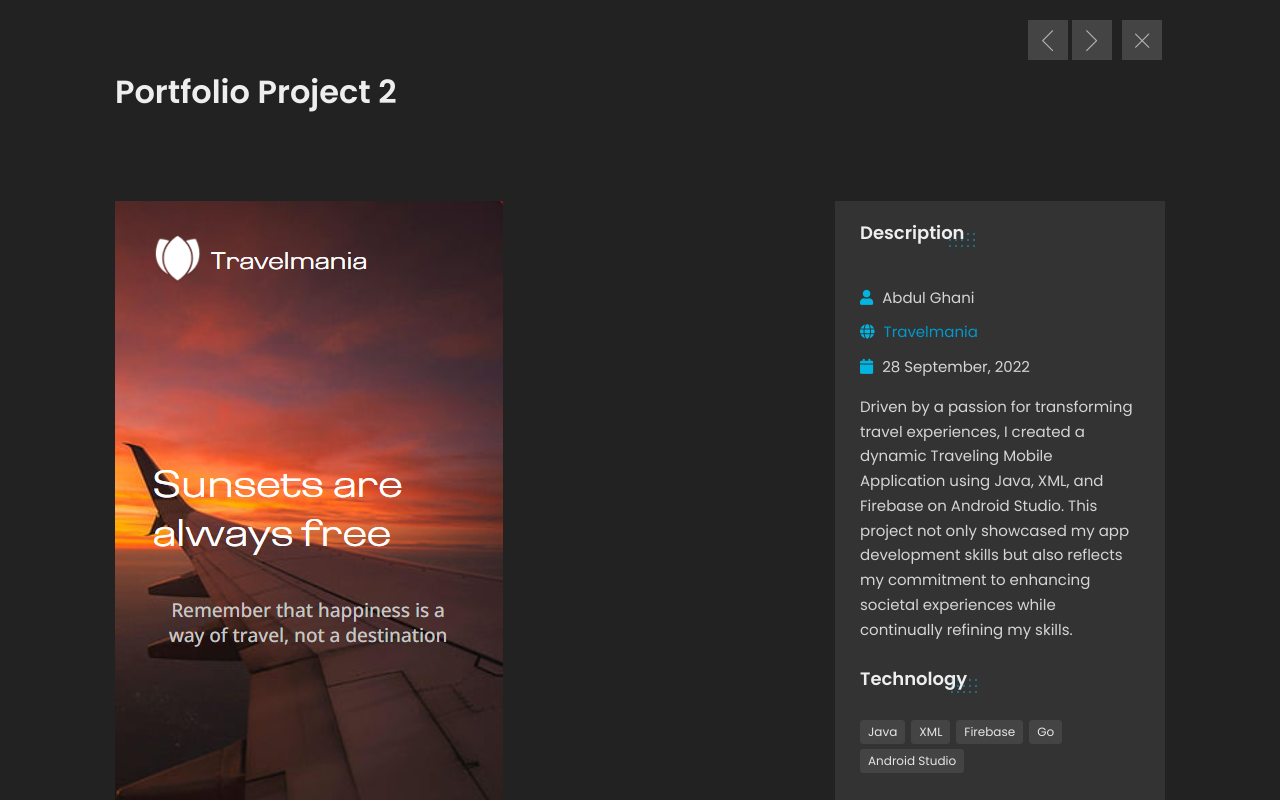
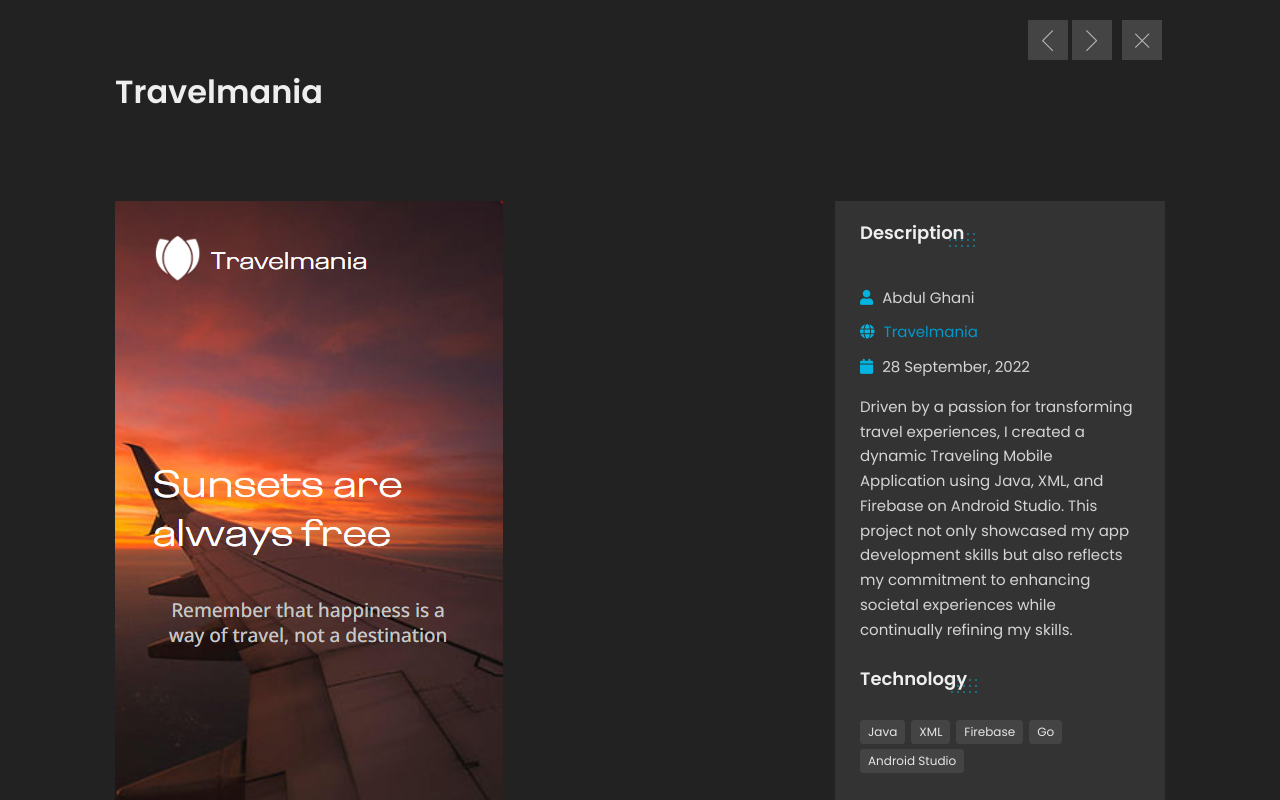
Before and after one commit to itsAbdulghani/Abdul-Ghani, a plain HTML site: page portfolio-2.html in a window 1280 px wide. Drawn offline with Linux system fonts and the light colour scheme.

Commit message:
Update portfolio-2.html

```diff
--- a/portfolio-2.html
+++ b/portfolio-2.html
@@ -36,7 +36,7 @@
         </div>
 
         <div class="ajax-page-title">
-            <h1>Portfolio Project 2</h1>
+            <h1>Travelmania</h1>
         </div>
 
         <div class="row">
```
